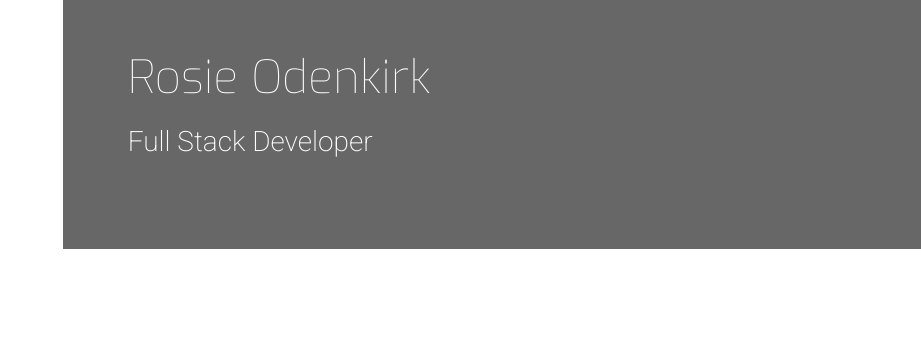
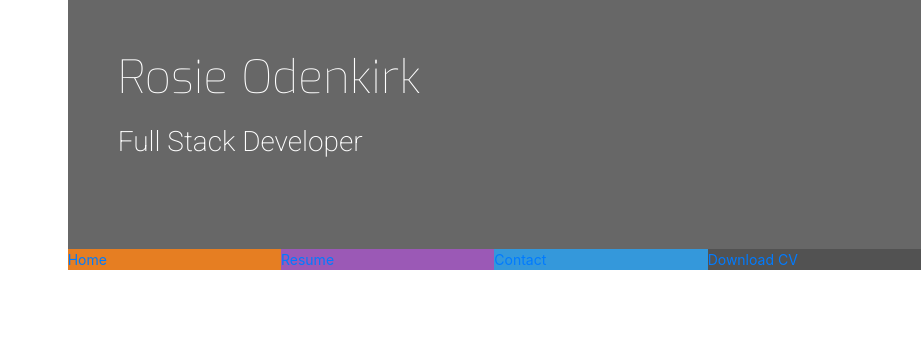
Before and after one commit to florencemezino/resume-project, a plain HTML site: page index.html in a window 1280 px wide. Shown: the whole page, without its empty margins (359-1280 px from the left). Drawn offline with nearby package versions, Linux system fonts and the light colour scheme.

Commit message:
Docs: Update html with heading nav bar

```diff
--- a/index.html
+++ b/index.html
@@ -12,13 +12,31 @@
 
 <body>
     <header>
-        <div class="row">
-            <a class="col-md-4 logo" href="index.html"></a>
+        <div class="row no-gutters">
+            <a class="col-md-4 logo" href="02-index.html"></a>
             <div class="col-md-8">
-                <div class="row bg-color-name-title">
+                <div class="row no-gutters bg-color-name-title">
                     <div class="col heading">
                         <h1 class="name">Rosie Odenkirk</h1>
                         <h2 class="title"> Full Stack Developer</h2>
+                    </div>
+                </div>
+                <div class="row no-gutters">
+                    <div class="col">
+                        <ul id="nav" class="list-inline menucontainer">
+                            <li class="col-6 col-sm-3 ui-menu-color-home list-inline-item">
+                                <a href="#"><span>Home</span></a>
+                            </li>
+                            <li class="col-6 col-sm-3 ui-menu-color-resume list-inline-item">
+                                <a href="#"><span>Resume</span></a>
+                            </li>
+                            <li class="col-6 col-sm-3 ui-menu-color-contact list-inline-item">
+                                <a href="#"><span>Contact</span></a>
+                            </li>
+                            <li class="col-6 col-sm-3 ui-menu-color-download list-inline-item">
+                                <a href="#"><span>Download CV</span></a>
+                            </li>
+                        </ul>
                     </div>
                 </div>
             </div>
```
